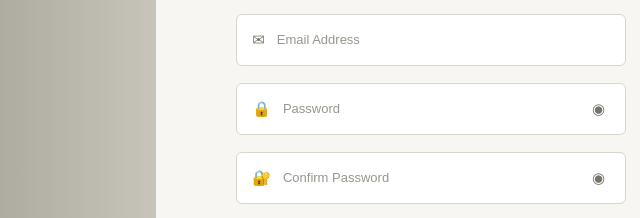
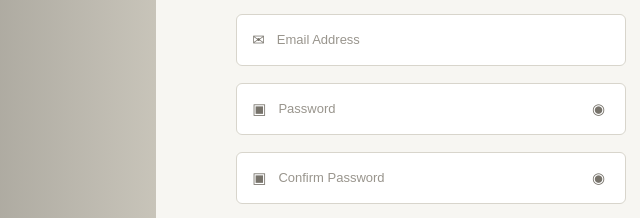
Before and after one commit to UmaliAC/NIKE_UMALI, a website: page NIKE SIR GOJO/NIKE_UMALI/signup.html in a window 1280 px wide. Shown: the part 338-556 px from the top of the page, 484-1124 px from the left. Drawn offline with Linux system fonts and the light colour scheme.

Commit message:
Update signup page icons

```diff
--- a/NIKE SIR GOJO/NIKE_UMALI/signup.html
+++ b/NIKE SIR GOJO/NIKE_UMALI/signup.html
@@ -57,7 +57,7 @@
             </div>
 
             <div class="input-group">
-                <span>🔒</span>
+                <span>▣</span>
                 <input type="password" id="signupPassword"
                     placeholder="Password" minlength="6" required>
                 <button type="button" class="toggle-password"
@@ -65,7 +65,7 @@
             </div>
 
             <div class="input-group">
-                <span>🔐</span>
+                <span>▣</span>
                 <input type="password" id="confirmPassword"
                     placeholder="Confirm Password" required>
                 <button type="button" class="toggle-password"
```
